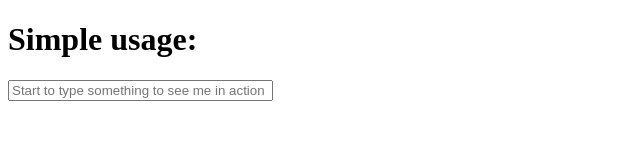
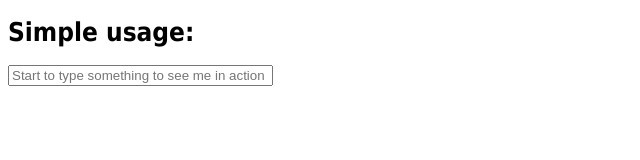
Before and after one commit to pleerock/angular-auto-grow-input, a website: page samples/index.html in a window 1280 px wide. Shown: the whole page, without its empty margins (0-640 px from the left). Drawn offline with nearby package versions, Linux system fonts and the light colour scheme.

Commit message:
small changes in sample, readme and bower.json

```diff
--- a/samples/index.html
+++ b/samples/index.html
@@ -8,6 +8,10 @@
     <script src="../dist/angular-auto-grow-input.js"></script>
     <script src="autoGrowInputSample.js"></script>
 
+    <style>
+        body{ font-family: Tahoma, Geneva, sans-serif; font-size: 13px; }
+    </style>
+
 </head>
 <body ng-app="autoGrowInputSample">
 
```
Also changed, not shown: README.md.
